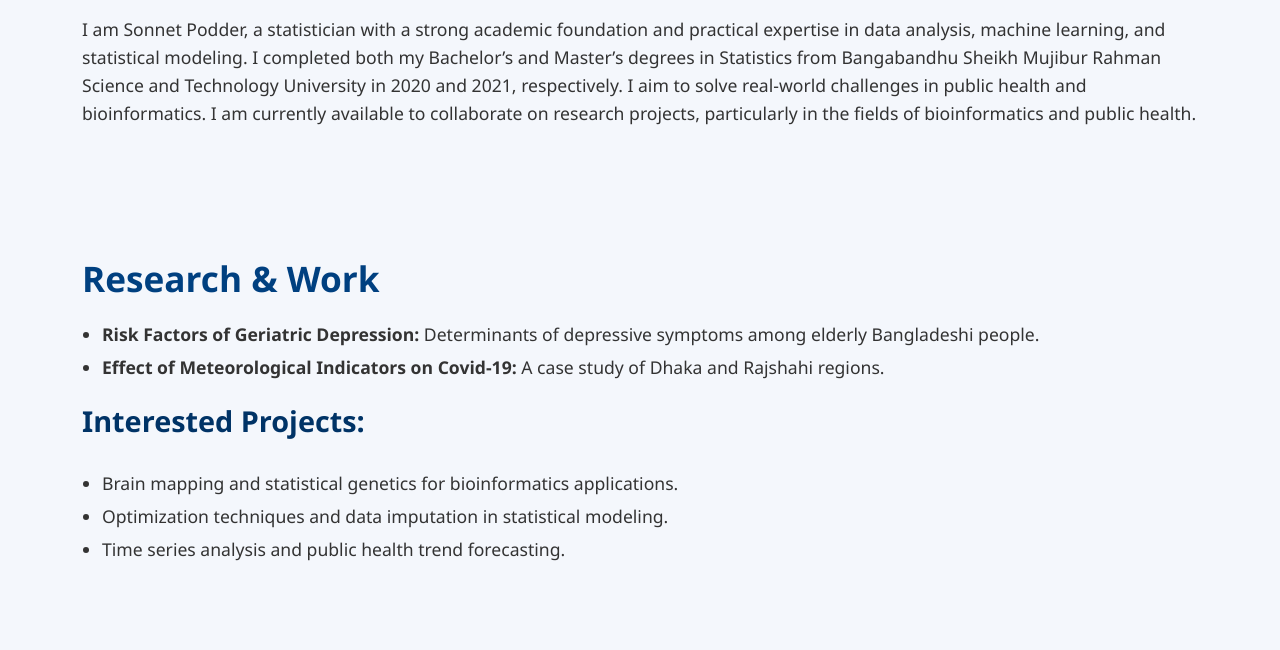
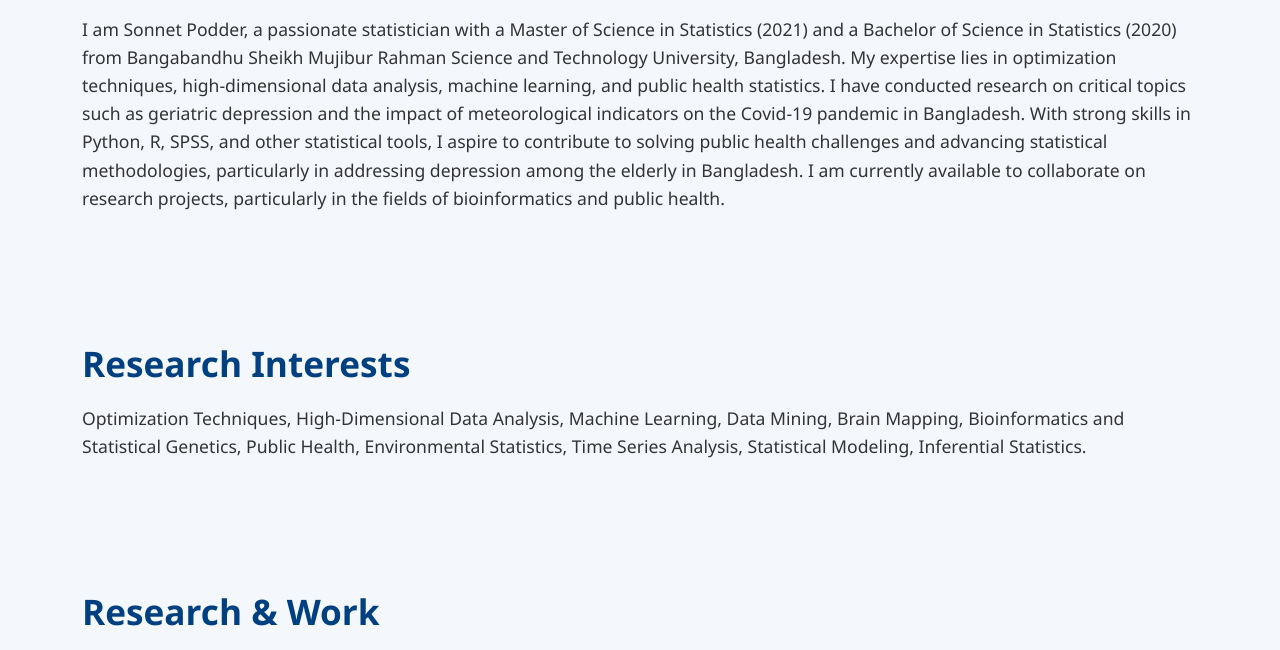
Before and after one commit to Sonnet-Podder/Sonnet_Podder.com, a plain HTML site: page index.html in a window 1280 px wide. Shown: the part 497-1147 px from the top of the page. Drawn offline with Linux system fonts and the light colour scheme.

Commit message:
Add files via upload

```diff
--- a/index.html
+++ b/index.html
@@ -174,7 +174,15 @@
     <section id="about" class="section">
         <div class="container">
             <h2>About Me</h2>
-            <p>I am Sonnet Podder, a statistician with a strong academic foundation and practical expertise in data analysis, machine learning, and statistical modeling. I completed both my Bachelor’s and Master’s degrees in Statistics from Bangabandhu Sheikh Mujibur Rahman Science and Technology University in 2020 and 2021, respectively. I aim to solve real-world challenges in public health and bioinformatics. I am currently available to collaborate on research projects, particularly in the fields of bioinformatics and public health.</p>
+            <p>I am Sonnet Podder, a passionate statistician with a Master of Science in Statistics (2021) and a Bachelor of Science in Statistics (2020) from Bangabandhu Sheikh Mujibur Rahman Science and Technology University, Bangladesh. My expertise lies in optimization techniques, high-dimensional data analysis, machine learning, and public health statistics. I have conducted research on critical topics such as geriatric depression and the impact of meteorological indicators on the Covid-19 pandemic in Bangladesh. With strong skills in Python, R, SPSS, and other statistical tools, I aspire to contribute to solving public health challenges and advancing statistical methodologies, particularly in addressing depression among the elderly in Bangladesh. I am currently available to collaborate on research projects, particularly in the fields of bioinformatics and public health.</p>
+        </div>
+    </section>
+
+    <!-- Research Interests Section -->
+    <section id="interests" class="section">
+        <div class="container">
+            <h2>Research Interests</h2>
+            <p>Optimization Techniques, High-Dimensional Data Analysis, Machine Learning, Data Mining, Brain Mapping, Bioinformatics and Statistical Genetics, Public Health, Environmental Statistics, Time Series Analysis, Statistical Modeling, Inferential Statistics.</p>
         </div>
     </section>
 
```
